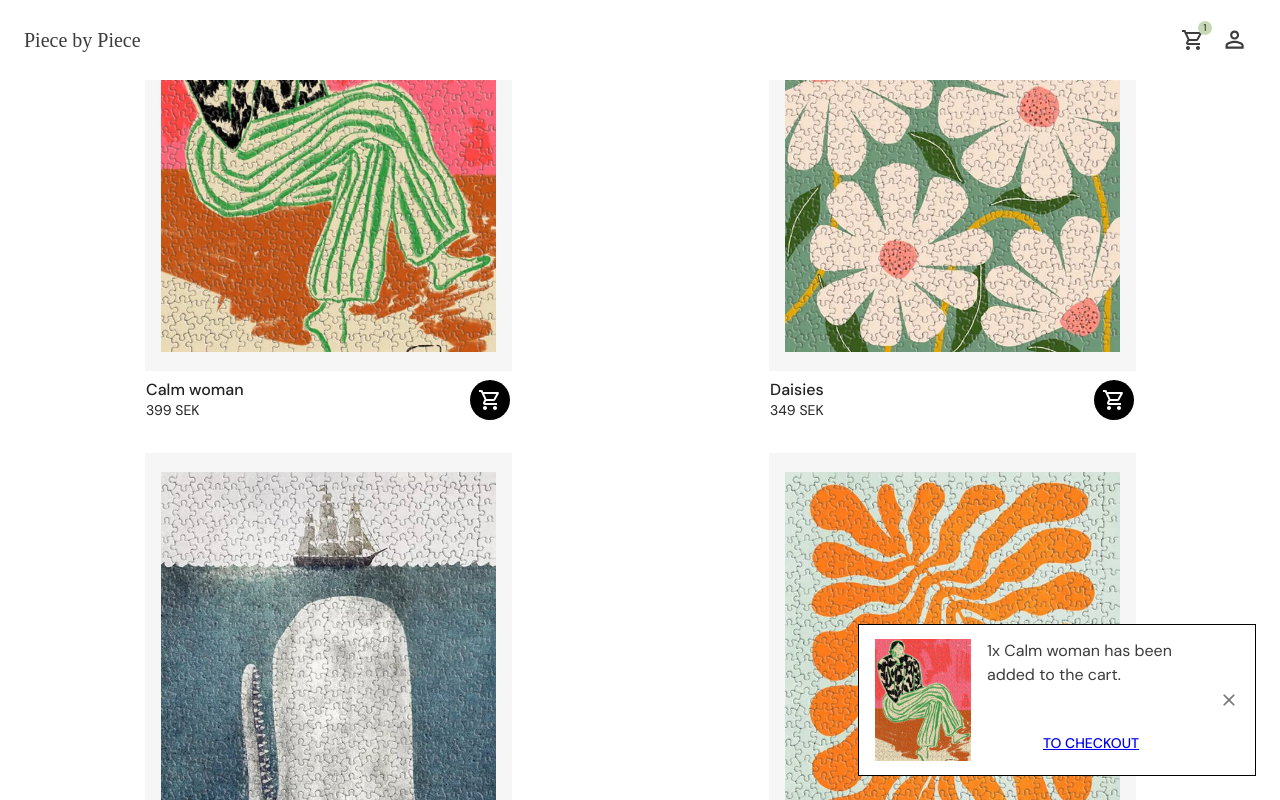
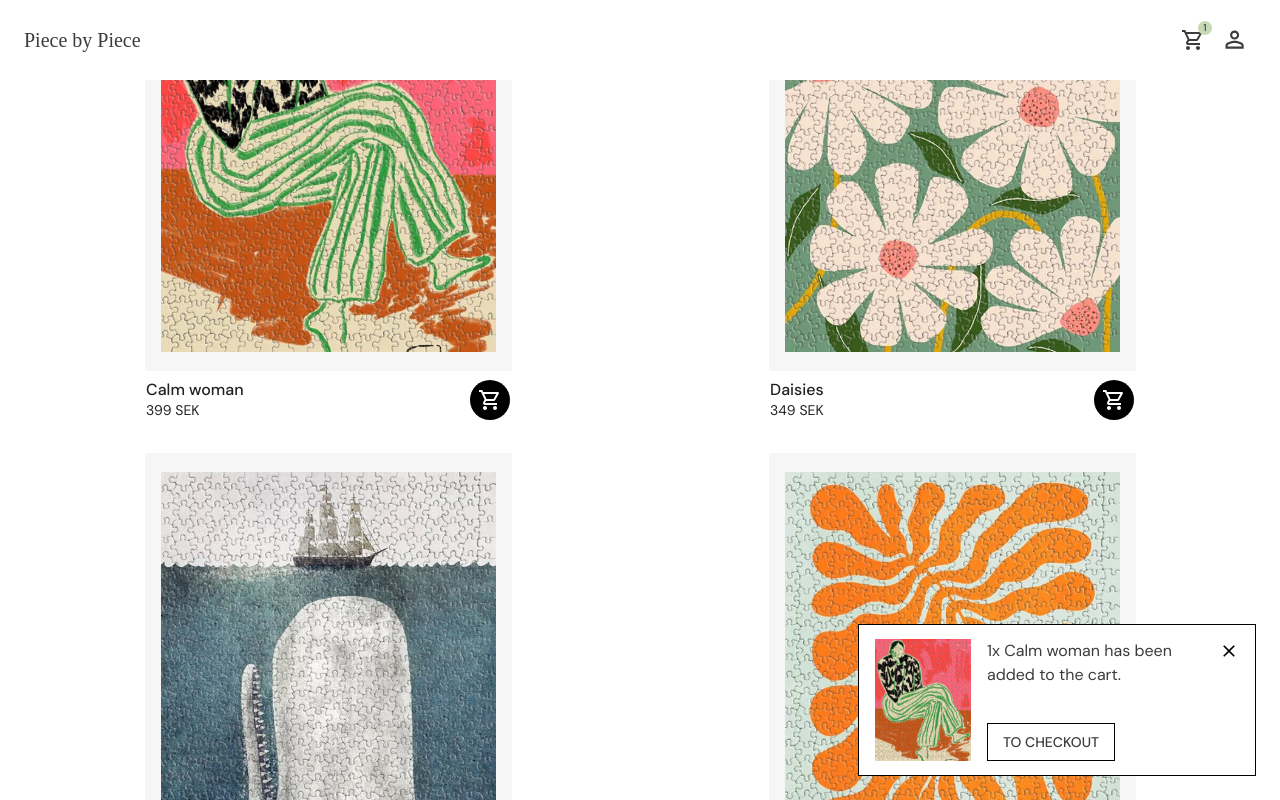
Before and after one commit to jesnagbg/react-webshop-ts-jenny-ellen-nat, a React (Vite) app: page / in a window 1280 px wide. Both pictures are taken after a click on the button 489 px from the left and 1163 px from the top of the page. Shown: the part 763-1563 px from the top of the page. Built offline with nearby package versions, Linux system fonts and the light colour scheme.

Commit message:
Styling fixes.

```diff
--- a/src/components/Toast.tsx
+++ b/src/components/Toast.tsx
@@ -8,7 +8,7 @@ import {
   Typography,
 } from '@mui/material';
 import { SetStateAction, SyntheticEvent, useEffect, useState } from 'react';
-import { NavLink, useNavigate } from 'react-router-dom';
+import { useNavigate } from 'react-router-dom';
 import { CartItem } from '../../data';
 
 interface Props {
@@ -44,7 +44,8 @@ export default function Toast({ snackpack, setSnackpack }: Props) {
     setOpen(false);
   };
 
-  const toCheckout = () => {
+  const toCheckout = (event: SyntheticEvent | Event, reason?: string) => {
+    handleClose(event, reason);
     navigate('/checkout');
   };
 
@@ -76,27 +77,31 @@ export default function Toast({ snackpack, setSnackpack }: Props) {
                 {messageData.cartItem.quantity > 1 ? 'have' : 'has'} been{' '}
                 {messageData.remove ? 'removed from' : 'added to'} the cart.
               </Typography>
-              <Button>
-                <NavLink
-                  to={'/checkout'}
-                  onClick={handleClose}
+              {!messageData.remove ? (
+                <Button
+                  sx={styledButton}
+                  onClick={toCheckout}
                 >
                   TO CHECKOUT
-                </NavLink>
-              </Button>
+                </Button>
+              ) : null}
             </Box>
           </Box>
         }
         action={
-          <IconButton onClick={handleClose}>
-            <CloseIcon fontSize="small" />
+          <IconButton
+            onClick={handleClose}
+            sx={styledIconButton}
+          >
+            <CloseIcon
+              fontSize="small"
+              sx={styledIcon}
+            />
           </IconButton>
         }
       ></SnackbarContent>
     </Snackbar>
-  ) : (
-    <></>
-  );
+  ) : null;
 }
 
 const styledSnackbar = {
@@ -104,6 +109,7 @@ const styledSnackbar = {
     backgroundColor: 'white',
     color: 'black',
     border: '1px solid black',
+    alignItems: 'start',
   },
 };
 
@@ -123,3 +129,16 @@ const styledTextBox = {
   justifyContent: 'space-between',
   maxWith: '10rem',
 };
+
+const styledButton = {
+  border: '1px solid black',
+  maxWidth: '8rem',
+};
+
+const styledIconButton = {
+  marginTop: '2px',
+};
+
+const styledIcon = {
+  color: 'black',
+};
```
